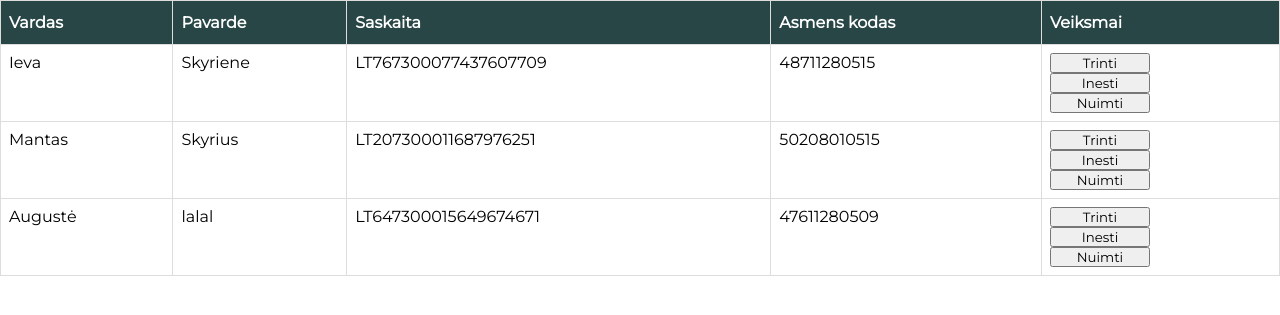
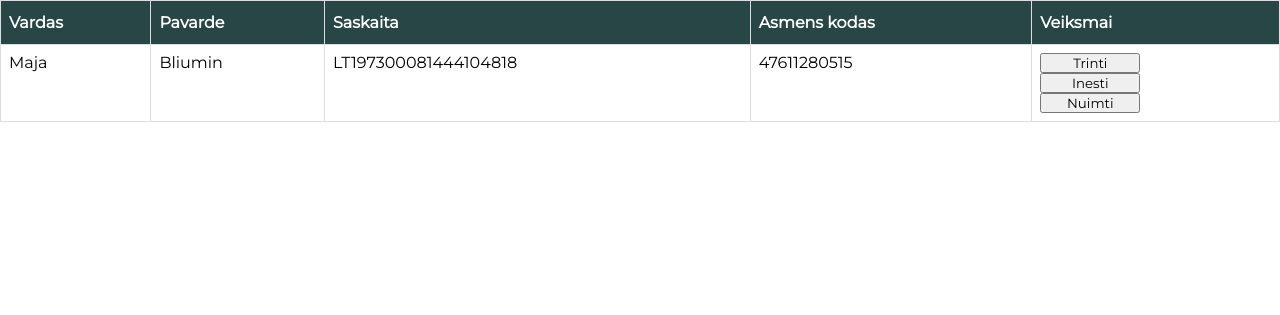
Before and after one commit to ievaskyriene/grazus, a PHP site: page /grazus/saskaitu_sarasas2.php in a window 1280 px wide. Shown: the top 315 px of the page. Run offline with PHP 8.4, Linux system fonts and the light colour scheme.

Commit message:
sask sarasa veikia bet ne redirectina

```diff
--- a/Uzdaviniai/bankas/data.json
+++ b/Uzdaviniai/bankas/data.json
@@ -1 +1 @@
-[{"name":"Ieva","surname":"Skyriene","ID":"48711280515","IBAN":"LT767300077437607709","lesos":0},{"name":"Mantas","surname":"Skyrius","ID":"50208010515","IBAN":"LT207300011687976251","lesos":0},{"name":"August\u0117","surname":"lalal","ID":"47611280509","IBAN":"LT647300015649674671","lesos":0}]
+[{"name":"Maja","surname":"Bliumin","ID":"47611280515","IBAN":"LT197300081444104818","lesos":0}]
--- a/Uzdaviniai/bankas/saskaitu_sarasas2.php
+++ b/Uzdaviniai/bankas/saskaitu_sarasas2.php
@@ -71,7 +71,9 @@ button {
         return $arr;
     }
     $data =sortdata($data);
-
+    ?>
+    <!-- <form action="" method="post"> -->
+    <?php
     foreach ($data as $user) {
         ?>
             <tr>
@@ -81,13 +83,18 @@ button {
                 <td><?=$user['ID']?></td>
                 <td>
                     <?php
-                    echo '<button  type="submit" name="delete" value='.$user['IBAN'].'>Trinti</button>';
-                    echo '<form action="./inesti_lesas.php" method="post">
-                        <input type="hidden" name="ID" value='.$user['ID'].'readonly>
+
+                    echo '
+                    <form action="" method="post">
+                    <button type="submit" name="delete" value="'.$user['IBAN'].'">Trinti</button>
+                    </form>
+
+                    <form action="./inesti_lesas.php" method="post">
+                        <input type="hidden" name="ID" value="'.$user['ID'].'"readonly>
                         <button type="submit" name="inesti">Inesti</button>
                     </form>
                     <form action="./nuimti_lesas.php" method="post">
-                        <input type="hidden" name="ID" value='.$user['ID'].'readonly>
+                        <input type="hidden" name="ID" value="'.$user['ID'].'"readonly>
                         <button type="submit" name="nuimti">Nuimti</button>
                     </form>';
                     ?>
@@ -97,7 +104,9 @@ button {
         <?php
     }
 
-    ?> </table>
+    ?>
+<!-- </form>     -->
+</table>
 
 <?php
 
@@ -109,7 +118,7 @@ if(array_key_exists('delete', $_POST)){
             }else{
                 array_splice($data, $key, 1);
                 $_SESSION['note'] = 'Saskaita istrinta';
-             //   header('Location: http://localhost:8080/grazus/Uzdaviniai/bankas/saskaitu_sarasas2.php'); // GET
+            // header('Location: http://localhost:8080/grazus/Uzdaviniai/bankas/saskaitu_sarasas2.php'); // GET
     //die();
             }
         }
```
